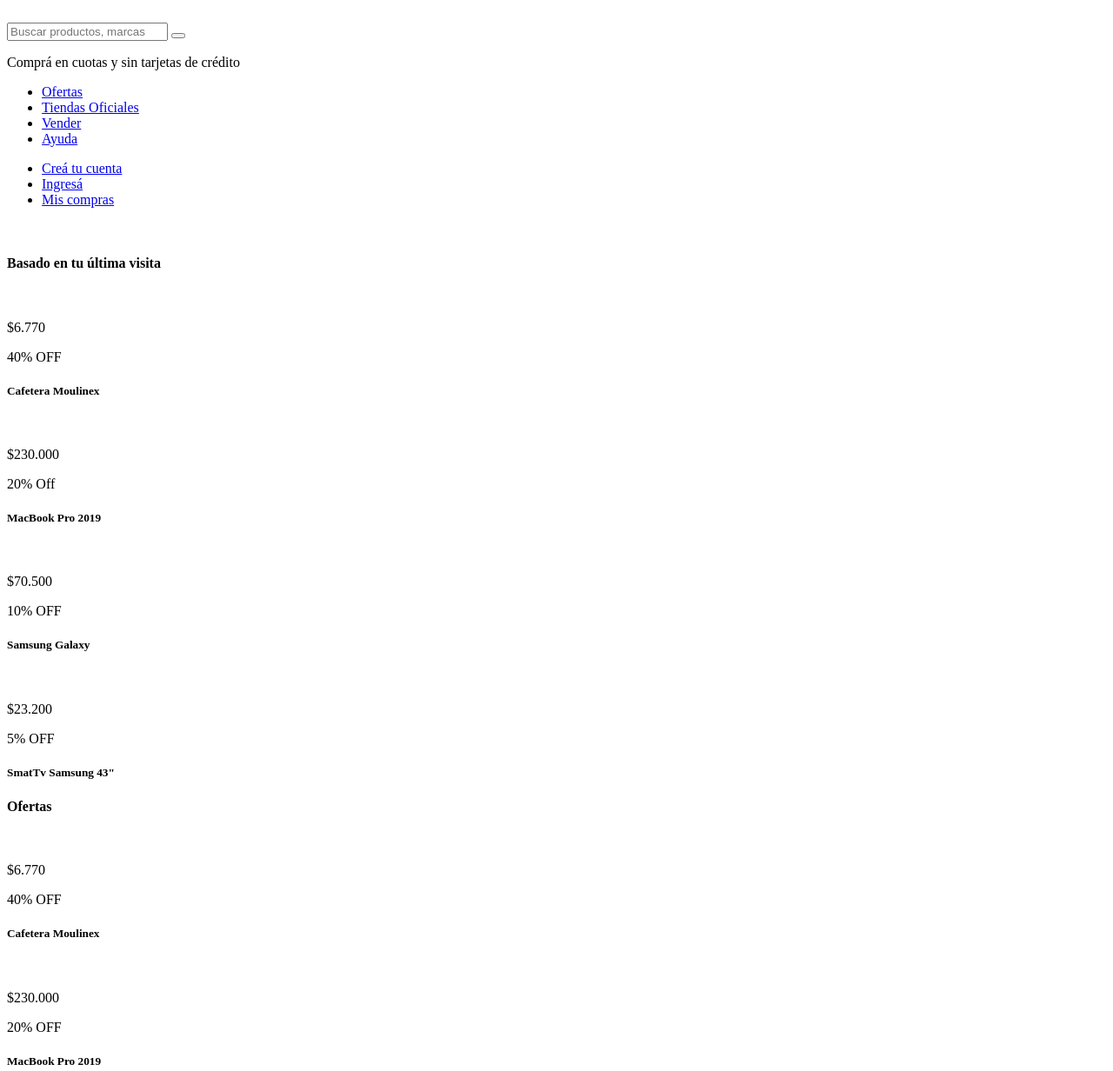
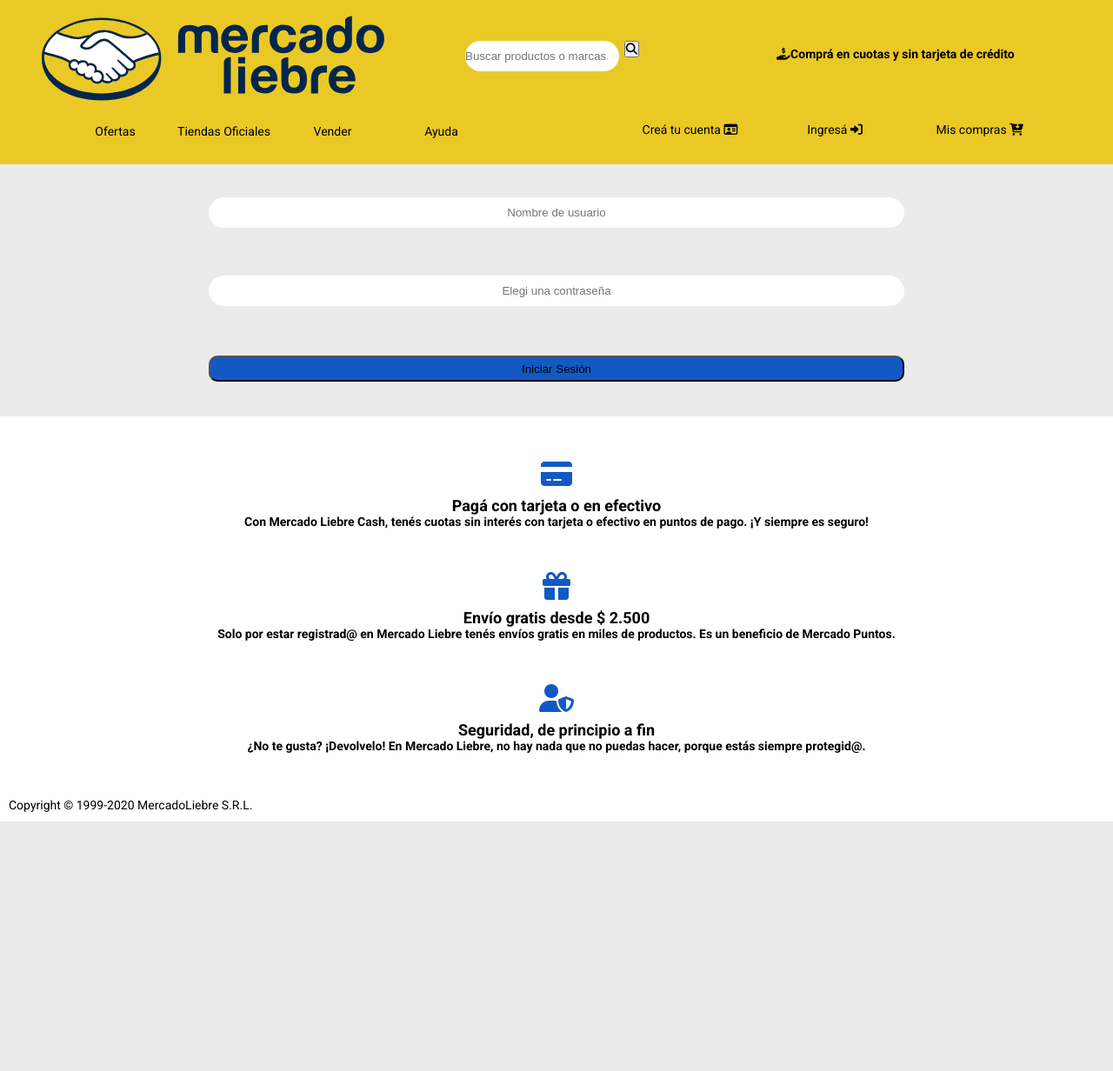
Before and after one commit to BraianGimenez/Mercadoliebre5Formularios, a website: page views/login.html in a window 1280 px wide. Shown: the top 1232 px of the page at 87% size. After the commit the page ends 945 px from the top, so only its background shows below. Drawn offline with Linux system fonts and the light colour scheme.

Commit message:
Agregando login y configuraciones adicionales

```diff
--- /dev/null
+++ b/public/css/login.css
@@ -0,0 +1,26 @@
+@import url("style.css");
+input{
+    border: none;
+    text-align: center;
+    border-radius: 25px;
+    height: 35px;
+
+}
+.control-form{
+    width:100%;
+    display: flex;
+    flex-direction: column;
+    max-width: 800px;
+    justify-content: center;
+    margin: 20px auto;
+    height: 70px;
+
+
+}
+.send-btn {
+    color: white;
+    background-color: var(--celeste);
+    width: 100%;
+    height: 30px;
+    border-radius: 10px;
+}
--- a/public/css/register.css
+++ b/public/css/register.css
@@ -7,6 +7,10 @@
       display: flex;
       flex-direction: column;
       justify-content: center;
+}
+input:invalid {
+      border: 2px red;
+
 }
 
 .register-form {
--- a/public/css/style.css
+++ b/public/css/style.css
@@ -250,6 +250,7 @@
         justify-content: space-around;
         width: 500px;
         max-width: 500px;
+        padding-top: 20px;
     }
     nav.lista2 ul{
         display: flex;
--- a/views/login.html
+++ b/views/login.html
@@ -4,157 +4,64 @@
     <meta charset="UTF-8">
     <meta http-equiv="X-UA-Compatible" content="IE=edge">
     <meta name="viewport" content="width=device-width, initial-scale=1.0">
-    <title>Document</title>
+    <title>Ingresá a tu cuenta</title>
+    <link rel="stylesheet" href="/css/login.css">
+ <!--FontAwesome-->
+ <link href="https://cdnjs.cloudflare.com/ajax/libs/font-awesome/6.2.1/css/all.min.css" rel="stylesheet" />
+
 </head>
 <body>
       <header>
-            <div class="container-logo">
-                  <div class="logo">
-                        <a href="/"><img src="/image/logo-mercado-liebre.svg" alt=""></a>
-                  </div>
-                  <div class="busqueda">
-                        <input type="search" name="" id="" placeholder="Buscar productos, marcas">
-                        <button><i class="fa-solid fa-magnifying-glass"></i></button>
-                  </div>
-                  <p><i class="fas fa-hand-holding-usd"></i> Comprá en cuotas y sin tarjetas de crédito</p>
+            <div class="logo">
+                <a href="/"><img src="/images/logo-mercado-liebre.svg" alt="Logo mercado liebre">
+              </a>
             </div>
 
-            <nav>
-                  <ul class="lista-superior">
-                        <li><a href="#">Ofertas</a></li>
-                        <li><a href="#">Tiendas Oficiales</a></li>
-                        <li><a href="#">Vender</a></li>
-                        <li><a href="#">Ayuda</a></li>
-                  </ul>
-                  <ul>
-                        <li><a href="register">Creá tu cuenta <i class="fas fa-credit-card"></i></a></li>
-                        <li><a href="login">Ingresá <i class="fas fa-sign-in-alt "></i></a></li>
-                        <li><a href="#">Mis compras <i class="fas fa-shopping-basket "></i></a></li>
-                  </ul>
+            <div class="busqueda">
+                <input type="search" placeholder="Buscar productos o marcas...">
+                <button class="contenedor-icono">
+                    <i class="fa-sharp fa-solid fa-magnifying-glass"></i>
+                </button>
+            </div>
+
+            <div class="contenedor-titulo--noticia"><p class="Noticia"><i class="fa-solid fa-hand-holding-dollar"></i>Comprá en cuotas y sin tarjeta de crédito</p></div>
+            <nav class="lista1">
+                <ul class="lista-superior">
+                    <li><a href="">Ofertas</a></li>
+                    <li><a href="">Tiendas Oficiales</a></li>
+                    <li><a href="">Vender</a></li>
+                    <li><a href="">Ayuda</a></li>
+                </ul>
+            </nav>
+                <nav class="lista2">
+                <ul class="lista-inferior">
+                    <li><a href="register">Creá tu cuenta <i class="fa-regular fa-id-card"></i></a></li>
+                    <li><a href="login">Ingresá <i class="fa-solid fa-right-to-bracket"></i></a></li>
+                    <li><a href="">Mis compras <i class="fa-solid fa-cart-arrow-down"></i></a></li>
+                </ul>
 
             </nav>
             <div class="burger-menu">
-                  <i class="fas fa-bars"></i>
-            </div>
-      </header>
+                <i class="fa-solid fa-bars"></i>
+                </div>
 
-      <main class="home__productos">
-            <img class="banner" src="image/img-home-banner.jpg" alt="">
-            <section class="seccion__productos">
-                  <h4 class="seccion__productos--titulo">Basado en tu última visita</h4>
-                  <div class="productsContainer">
-                        <article class="seccion__productos--tarjeta">
-                              <img src="image/img-cafetera-moulinex.jpg" alt="">
-                              <div class="container-detalle">
-                                    <div class="main--envio">
-                                          <i class="fa-solid fa-truck"></i>
-                                    </div>
-                                    <div class="container-precio">
-                                          <p class="main--precio">$6.770</p>
-                                          <p class="main--descuento">40% OFF</p>
-                                    </div>
-                                    <h5>Cafetera Moulinex</h5>
-                              </div>
-                        </article>
-                        <article>
-                              <img src="image/img-macbook-pro-2019.jpg" alt="">
-                              <div class="container-detalle">
-                                    <div class="main--envio">
-                                          <i class="fa-solid fa-truck"></i>
-                                    </div>
-                                    <div class="container-precio">
-                                          <p class="main--precio">$230.000</p>
-                                          <p class="main--descuento">20% Off</p>
-                                    </div>
-                                    <h5>MacBook Pro 2019</h5>
-                              </div>
-                        </article>
-                        <article>
-                              <img src="image/img-samsung-galaxy-s10.jpg" alt="">
-                              <div class="container-detalle">
-                                    <div class="main--envio">
-                                          <i class="fa-solid fa-truck"></i>
-                                    </div>
-                                    <div class="container-precio">
-                                          <p class="main--precio">$70.500</p>
-                                          <p class="main--descuento">10% OFF</p>
-                                    </div>
-                                    <h5>Samsung Galaxy</h5>
-                              </div>
-                        </article>
-                        <article>
-                              <img src="image/img-tv-samsung-smart.jpg" alt="">
-                              <div class="container-detalle">
-                                    <div class="main--envio">
-                                          <i class="fa-solid fa-truck"></i>
-                                    </div>
-                                    <div class="container-precio">
-                                          <p class="main--precio">$23.200</p>
-                                          <p class="main--descuento">5% OFF</p>
-                                    </div>
-                                    <h5>SmatTv Samsung 43"</h5>
-                              </div>
-                        </article>
+        </header>
+      <main class="login">
+            <form action="home" method="post" class="register-form">
+                  <div class="control-form">
+                        <input type="text" name="usuario" id="usuario" placeholder="Nombre de usuario" class="control" required minlength="6" maxlength="8">
                   </div>
-            </section>
-            <section>
-                  <h4>Ofertas</h4>
-                  <div class="productsContainer">
-                        <article>
-                              <img src="image/img-cafetera-moulinex.jpg" alt="">
-                              <div class="container-detalle">
-                                    <div class="main--envio">
-                                          <i class="fa-solid fa-truck"></i>
-                                    </div>
-                                    <div class="container-precio">
-                                          <p class="main--precio">$6.770</p>
-                                          <p class="main--descuento">40% OFF</p>
-                                    </div>
-                                    <h5>Cafetera Moulinex</h5>
-                              </div>
-                        </article>
-                        <article>
-                              <img src="image/img-macbook-pro-2019.jpg" alt="">
-                              <div class="container-detalle">
-                                    <div class="main--envio">
-                                          <i class="fa-solid fa-truck"></i>
-                                    </div>
-                                    <div class="container-precio">
-                                          <p class="main--precio">$230.000</p>
-                                          <p class="main--descuento">20% OFF</p>
-                                    </div>
-                                    <h5>MacBook Pro 2019</h5>
-                              </div>
-                        </article>
-                        <article>
-                              <img src="image/img-samsung-galaxy-s10.jpg" alt="">
-                              <div class="container-detalle">
-                                    <div class="main--envio">
-                                          <i class="fa-solid fa-truck"></i>
-                                    </div>
-                                    <div class="container-precio">
-                                          <p class="main--precio">$70.500</p>
-                                          <p class="main--descuento">10% OFF</p>
-                                    </div>
-                                    <h5>Samsung Galaxy</h5>
-                              </div>
-                        </article>
-                        <article>
-                              <img src="image/img-tv-samsung-smart.jpg" alt="">
-                              <div class="container-detalle">
-                                    <div class="main--envio">
-                                          <i class="fa-solid fa-truck"></i>
-                                    </div>
-                                    <div class="container-precio">
-                                          <p class="main--precio">$23.200</p>
-                                          <p class="main--descuento">5% OFF</p>
-                                    </div>
-                                    <h5>SmatTv Samsung 43"</h5>
-                              </div>
-                        </article>
+                  <div class="control-form">
+                        <input type="password" name="password" id="password" placeholder="Elegi una contraseña" class="control" required minlength="6" maxlength="8">
                   </div>
-            </section>
+                  <div class="control-form">
+                        <button class="send-btn" type="submit" ><a href="/">Iniciar Sesión</a></button>
+                  </div>
+            </form>
+
       </main>
+
+
       <footer>
             <article>
                   <i class="fa-solid fa-credit-card"></i>
```
Also changed, not shown: views/home.html (+2 -2 lines), views/register.html (+6 -6 lines).
